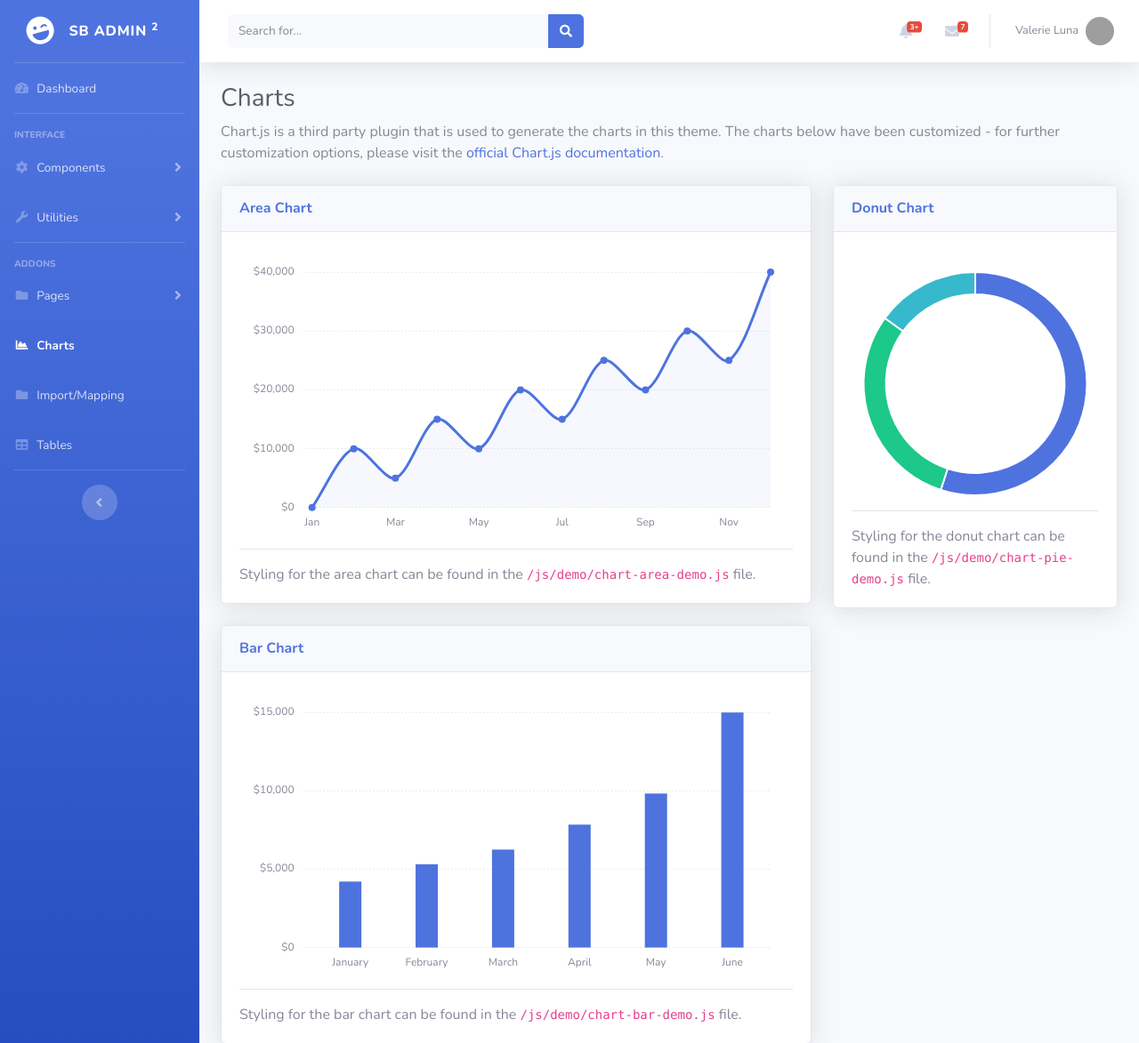
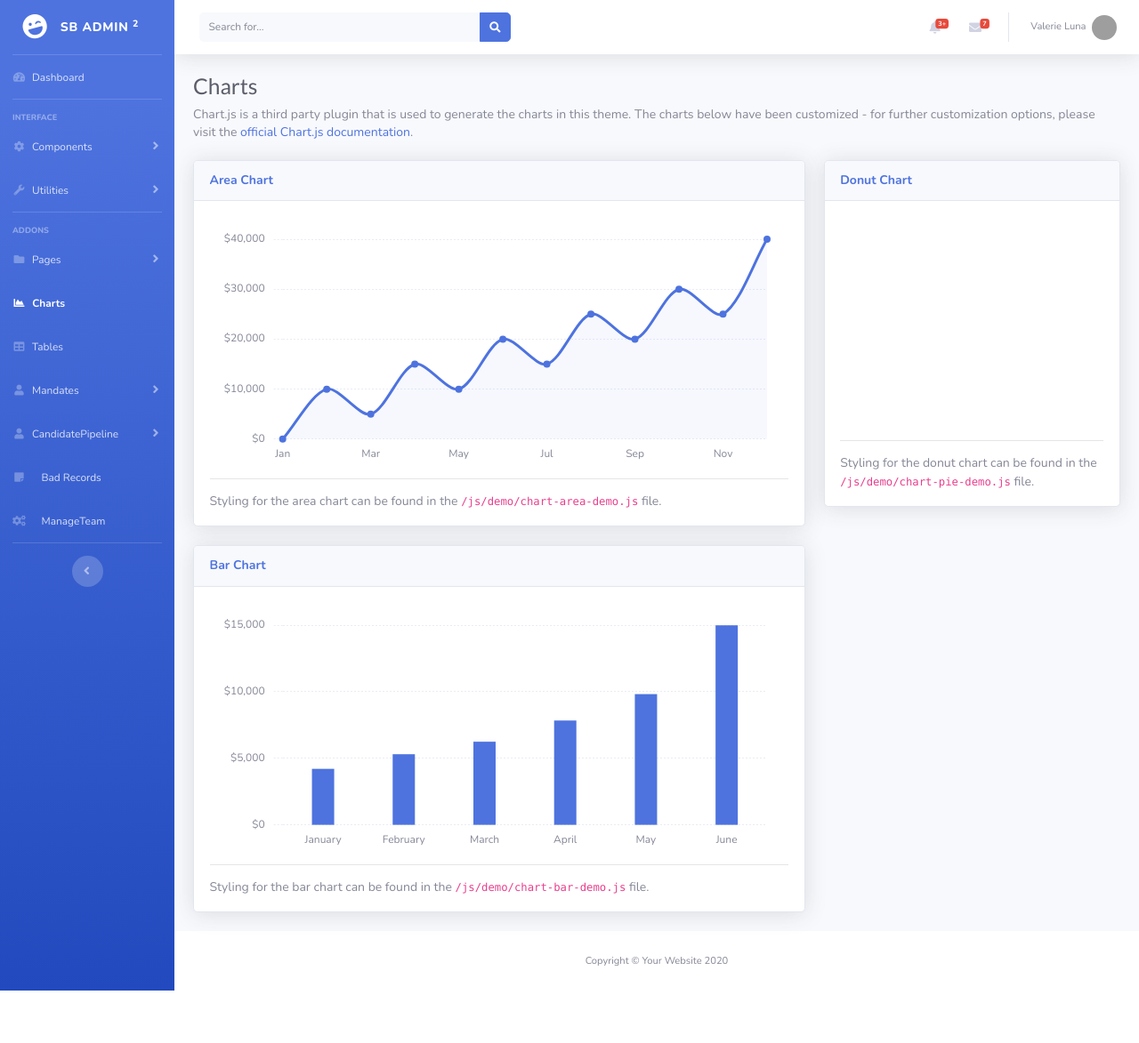
Before and after one commit to anupam98-web/updated-code, a Django app: page /dash/charts in a window 1280 px wide. Shown: the top 1173 px of the page at 89% size. After the commit the page ends 1114 px from the top, so only its background shows below. Run offline with Django 3.2, Linux system fonts and the light colour scheme; a map, chart or similar area stays blank; some libraries are stand-ins or nearby versions; grey boxes are pictures that could not be loaded.

Commit message:
Update charts.html

```diff
--- a/templates/charts.html
+++ b/templates/charts.html
@@ -9,6 +9,13 @@
     <meta name="viewport" content="width=device-width, initial-scale=1, shrink-to-fit=no">
     <meta name="description" content="">
     <meta name="author" content="">
+    <!-- semantic UI -->
+    <link rel="stylesheet" type='text/css' href="https://cdnjs.cloudflare.com/ajax/libs/semantic-ui/2.2.14/semantic.min.css">
+    <!--Chart js-->
+    <script src="https://cdnjs.cloudflare.com/ajax/libs/Chart.js/2.8.0/Chart.min.js" integrity="sha256-Uv9BNBucvCPipKQ2NS9wYpJmi8DTOEfTA/nH2aoJALw=" crossorigin="anonymous"></script>
+    <link rel="stylesheet" href="https://cdnjs.cloudflare.com/ajax/libs/Chart.js/2.8.0/Chart.min.css" integrity="sha256-aa0xaJgmK/X74WM224KMQeNQC2xYKwlAt08oZqjeF0E=" crossorigin="anonymous" />
+    <!-- jQuery -->
+    <script src="https://code.jquery.com/jquery-3.3.1.min.js"></script>
 
     <title>SB Admin 2 - Charts</title>
 
@@ -18,7 +25,7 @@
 
     <!-- Custom styles for this template-->
 
-   <link rel="stylesheet"  type="text/css" href="{% static 'css/sb-admin-2.min.css'%}">
+    <link rel="stylesheet" type="text/css" href="{% static 'css/sb-admin-2.min.css'%}">
 
 </head>
 
@@ -43,7 +50,7 @@
 
       <!-- Nav Item - Dashboard -->
       <li class="nav-item">
-        <a class="nav-link" href="index_dash.html">
+        <a class="nav-link" href="/dash">
           <i class="fas fa-fw fa-tachometer-alt"></i>
           <span>Dashboard</span></a>
       </li>
@@ -122,18 +129,58 @@
           <i class="fas fa-fw fa-chart-area"></i>
           <span>Charts</span></a>
       </li>
-      <!-- Nav Item - Import Excel -->
-      <li class="nav-item">
-        <a class="nav-link" href="choose">
-          <i class="fas fa-fw fa-folder"></i>
-          <span>Import/Mapping</span></a>
-      </li>
             <!-- Nav Item - Tables -->
       <li class="nav-item">
         <a class="nav-link" href="tables">
           <i class="fas fa-fw fa-table"></i>
           <span>Tables</span></a>
       </li>
+
+
+      <!-- Nav Item - Mandates -->
+      <li class="nav-item">
+        <a class="nav-link collapsed" href="#" data-toggle="collapse" data-target="#collapseMandates" aria-expanded="true" aria-controls="collapseMandates">
+          <i class="fas fa-fw fa-user"></i>
+          <span>Mandates</span>
+        </a>
+        <div id="collapseMandates" class="collapse" aria-labelledby="headingMandates" data-parent="#accordionSidebar">
+          <div class="bg-white py-2 collapse-inner rounded">
+            <h6 class="collapse-header">User Option:</h6>
+            <a class="collapse-item" href="upload_mandate">Upload</a>
+            <a class="collapse-item" href="display_mandate">Display</a>
+          </div>
+        </div>
+      </li>
+
+      <!-- Nav Item - CandidatePipeline -->
+      <li class="nav-item">
+        <a class="nav-link collapsed" href="#" data-toggle="collapse" data-target="#collapseCandidatePipeline" aria-expanded="true" aria-controls="collapseCandidatePipeline">
+          <i class="fas fa-fw fa-user"></i>
+          <span>CandidatePipeline</span>
+        </a>
+        <div id="collapseCandidatePipeline" class="collapse" aria-labelledby="headingCandidatePipeline" data-parent="#accordionSidebar">
+          <div class="bg-white py-2 collapse-inner rounded">
+            <h6 class="collapse-header">User Option:</h6>
+            <a class="collapse-item" href="choose">Upload</a>
+            <a class="collapse-item" href="display_candidate">Display</a>
+          </div>
+        </div>
+      </li>
+
+
+
+      <li class="nav-item">
+        <a class="nav-link" href="badrecords_dash">
+          <i class="fas fa-fw fa-sticky-note mr-3"></i>
+          <span>Bad Records</span></a>
+      </li>
+
+      <li class="nav-item">
+        <a class="nav-link" href="manageteam_dash">
+          <i class="fas fa-fw fa-cogs mr-3"></i>
+          <span>ManageTeam</span></a>
+      </li>
+
 
       <!-- Divider -->
       <hr class="sidebar-divider d-none d-md-block">
@@ -387,7 +434,45 @@
                 <!-- Card Body -->
                 <div class="card-body">
                     <div class="chart-pie pt-4">
-                    <canvas id="myPieChart"></canvas>
+                        <script>
+                            $(document).ready(function(){
+                            var ctx = document.getElementById('TAT').getContext('2d');
+                            var TAT = new Chart(ctx, {
+                                type: 'doughnut',
+                                data: {
+                                    labels: [{% for key in TAT_categories %} "{{key}}", {% endfor %}],
+                                    datasets: [{
+                                        data: [{% for key in TAT_categories_value %} "{{key}}", {% endfor %}],
+                                        backgroundColor: ['#4e73df', '#1cc88a', '#36b9cc'],
+                                        hoverBackgroundColor: ['#2e59d9', '#17a673', '#2c9faf'],
+                                        hoverBorderColor: "rgba(234, 236, 244, 1)",
+
+                                    }]
+                                },
+                                options: {
+                                        maintainAspectRatio: false,
+                                        tooltips: {
+                                          backgroundColor: "rgb(255,255,255)",
+                                          bodyFontColor: "#858796",
+                                          borderColor: '#dddfeb',
+                                          borderWidth: 1,
+                                          xPadding: 15,
+                                          yPadding: 15,
+                                          displayColors: false,
+                                          caretPadding: 10,
+                                        },
+                                        legend: {
+                                          display: false
+                                        },
+                                        cutoutPercentage: 80,
+                                      },
+
+                            });
+
+
+                            });
+                        </script>
+                        <canvas id="TAT"></canvas>
                     </div>
                   <hr>
                   Styling for the donut chart can be found in the <code>/js/demo/chart-pie-demo.js</code> file.
```
Lines whose indentation alone changed are shown as unchanged.
